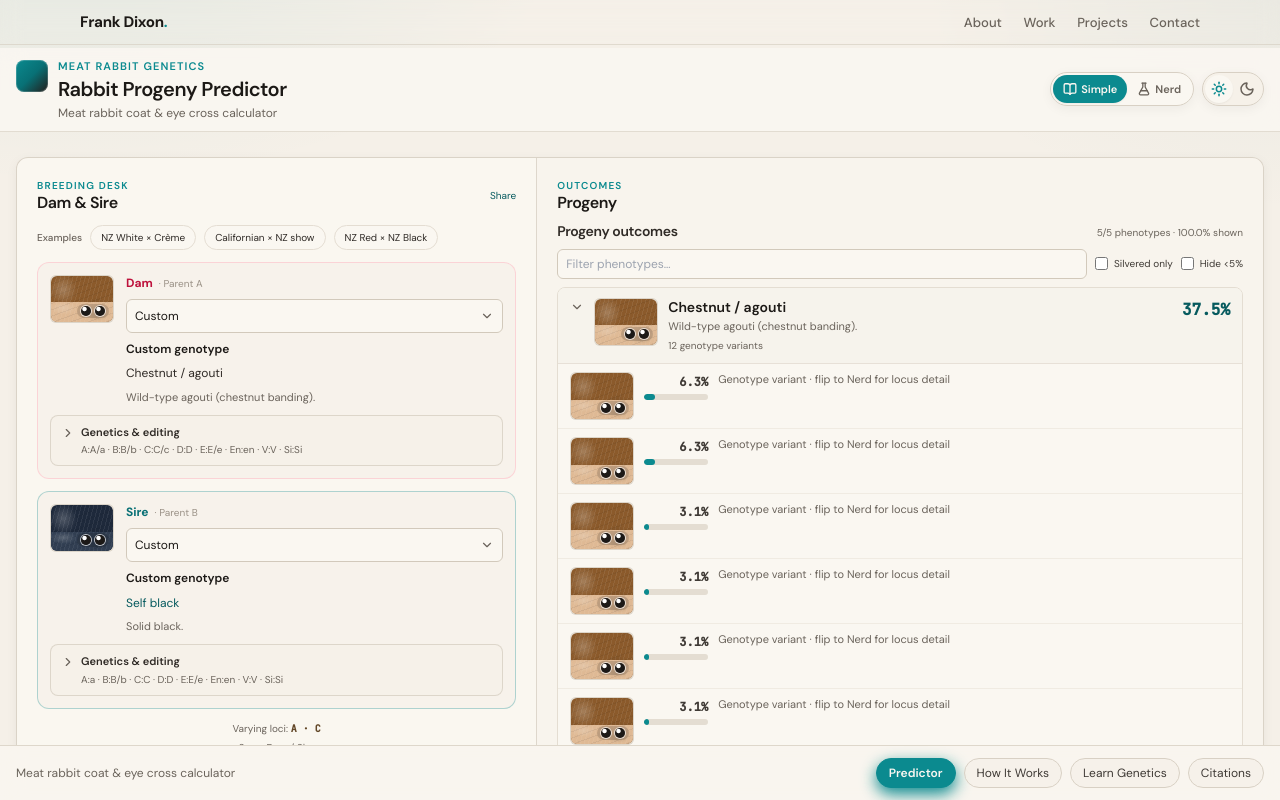
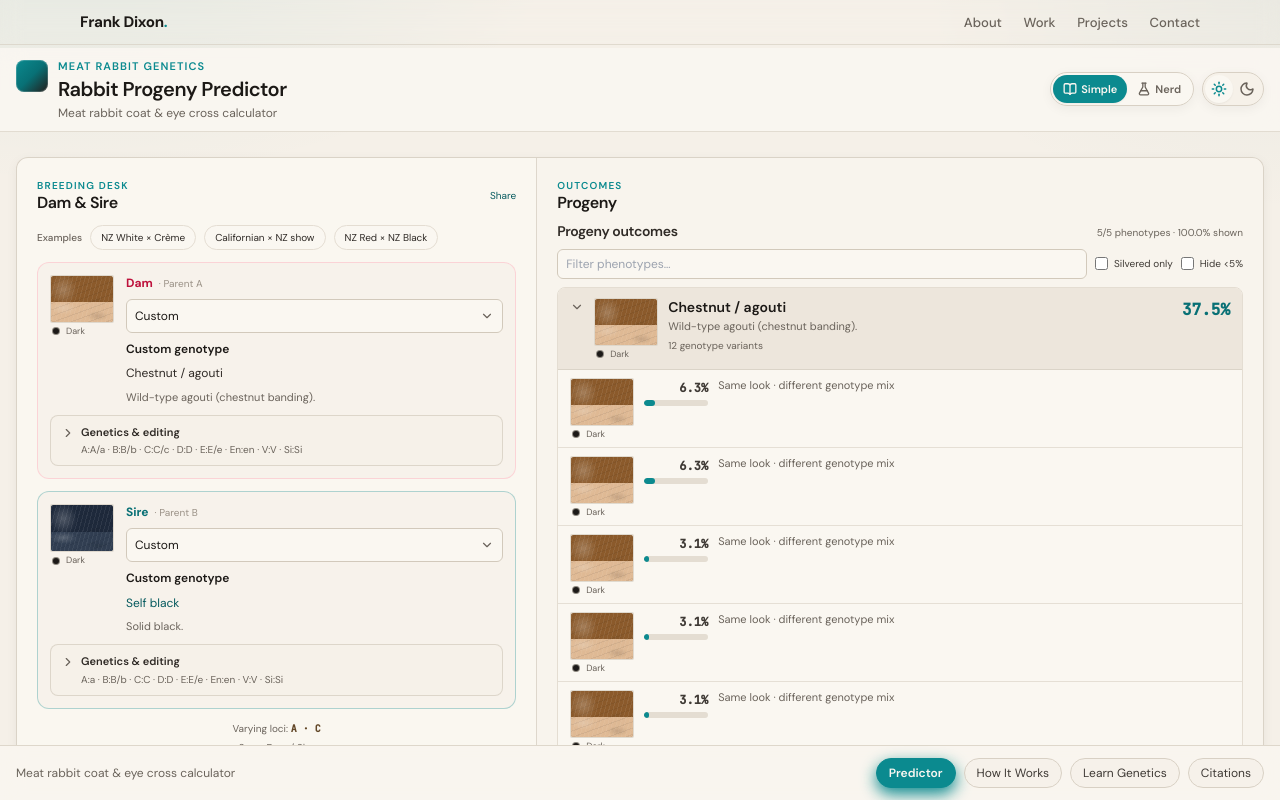
Before and after one commit to frank-dixon/rabbit-genetics-visualizer, a React (Vite) app: page / in a window 1280 px wide. Built offline with nearby package versions, Linux system fonts and the light colour scheme.

Commit message:
fix(rabbit): adult fur swatches — flat eye chip, no googly pair
Restore signed-off Breeding desk craft: coat is a fur texture rectangle
with a single flat eye-color dot under it, not cartoon eyes on the face.
Quiet Simple-mode progeny copy; teal/paper tokens in outcomes panel.

```diff
--- a/src/components/PhenotypeRenderer.tsx
+++ b/src/components/PhenotypeRenderer.tsx
@@ -4,10 +4,10 @@ import { resolvePhenotypeVisual, type PhenotypeVisual } from '../utils/phenotype
 type GenotypeMap = Record<string, [string, string]>;
 
 const EYE_COLORS = {
-  ruby: { iris: '#c81e1e', ring: '#fca5a5' },
-  blue: { iris: '#2563eb', ring: '#93c5fd' },
-  pink: { iris: '#db2777', ring: '#f9a8d4' },
-  dark: { iris: '#1c1917', ring: '#57534e' },
+  ruby: '#c81e1e',
+  blue: '#2563eb',
+  pink: '#db2777',
+  dark: '#1c1917',
 } as const;
 
 const SIZE_MAP = {
@@ -16,10 +16,10 @@ const SIZE_MAP = {
   lg: 'w-40 h-28',
 } as const;
 
-const EYE_SIZE = {
-  sm: 'h-2.5 w-2.5',
-  md: 'h-3.5 w-3.5',
-  lg: 'h-4 w-4',
+const DOT_SIZE = {
+  sm: 'h-2 w-2',
+  md: 'h-2.5 w-2.5',
+  lg: 'h-3 w-3',
 } as const;
 
 interface PhenotypeRendererProps {
@@ -29,16 +29,14 @@ interface PhenotypeRendererProps {
   label?: string;
 }
 
-function FurSwatch({ visual, size }: { visual: PhenotypeVisual; size: keyof typeof SIZE_MAP }) {
-  const eyes = EYE_COLORS[visual.eyeColor];
+function FurSwatch({ visual }: { visual: PhenotypeVisual }) {
   const showBellyBand = visual.pattern === 'agouti' || visual.pattern === 'solid';
   const showPoints = visual.pattern === 'pointed' && visual.pointColor;
   const showBroken = visual.pattern === 'broken' && visual.patchColor;
   const showCharlie = visual.pattern === 'charlie' && visual.patchColor;
 
   return (
-    <div className="relative h-full w-full overflow-hidden rounded-md">
-      {/* Base coat with fur texture */}
+    <div className="relative h-full w-full overflow-hidden rounded-sm">
       <div
         className="fur-swatch absolute inset-0"
         style={{ backgroundColor: visual.bodyColor }}
@@ -115,24 +113,6 @@ function FurSwatch({ visual, size }: { visual: PhenotypeVisual; size: keyof type
           }}
         />
       )}
-
-      {/* Eye color dots (not cartoon rabbit art) */}
-      <div className="absolute bottom-1 right-1 flex items-center gap-1 rounded-full bg-black/15 px-1 py-0.5 backdrop-blur-[1px]">
-        <span
-          className={`inline-block rounded-full ring-1 ring-white/70 shadow-sm ${EYE_SIZE[size]}`}
-          style={{
-            background: `radial-gradient(circle at 35% 30%, #fff 0 18%, ${eyes.iris} 28% 72%, ${eyes.ring} 100%)`,
-          }}
-          title={`Eyes: ${visual.eyeColor}`}
-        />
-        <span
-          className={`inline-block rounded-full ring-1 ring-white/70 shadow-sm ${EYE_SIZE[size]}`}
-          style={{
-            background: `radial-gradient(circle at 35% 30%, #fff 0 18%, ${eyes.iris} 28% 72%, ${eyes.ring} 100%)`,
-          }}
-          aria-hidden="true"
-        />
-      </div>
     </div>
   );
 }
@@ -144,14 +124,30 @@ export function PhenotypeRenderer({
   label,
 }: PhenotypeRendererProps) {
   const visual = useMemo(() => resolvePhenotypeVisual(genotype), [genotype]);
+  const eye = EYE_COLORS[visual.eyeColor];
 
   return (
     <div
-      className={`rounded-md border border-rule/80 dark:border-rule-dark/70 bg-paper-2/60 dark:bg-espresso/60 overflow-hidden ${SIZE_MAP[size]} ${className}`}
+      className={`flex flex-col gap-1 ${className}`}
       role={label ? 'img' : undefined}
-      aria-label={label}
+      aria-label={label ?? `Coat swatch, ${visual.eyeColor} eyes`}
     >
-      <FurSwatch visual={visual} size={size} />
+      <div
+        className={`rounded-sm border border-rule/70 dark:border-rule-dark/70 bg-paper-2/40 dark:bg-espresso/50 overflow-hidden ${SIZE_MAP[size]}`}
+      >
+        <FurSwatch visual={visual} />
+      </div>
+      {/* Single flat eye-color chip — not googly eyes on the fur face */}
+      <div className="flex items-center gap-1.5 px-0.5">
+        <span
+          className={`inline-block shrink-0 rounded-full border border-rule/60 dark:border-rule-dark/60 ${DOT_SIZE[size]}`}
+          style={{ backgroundColor: eye }}
+          title={`Eye color: ${visual.eyeColor}`}
+        />
+        <span className="text-[9px] leading-none text-ink-muted capitalize truncate">
+          {visual.eyeColor}
+        </span>
+      </div>
     </div>
   );
 }
--- a/src/components/ProgenyOutcomesPanel.tsx
+++ b/src/components/ProgenyOutcomesPanel.tsx
@@ -153,14 +153,14 @@ export function ProgenyOutcomesPanel() {
     <div>
       <div className="flex items-baseline justify-between gap-3 mb-2">
         <h3 className="text-sm font-semibold text-slate-700 dark:text-slate-200">Progeny outcomes</h3>
-        <span className="text-[10px] text-slate-500 dark:text-slate-400 shrink-0">
+        <span className="text-[10px] text-ink-muted shrink-0">
           {filteredGroups.length}/{groups.length} phenotypes · {formatProbability(probabilitySum)}{' '}
           shown
         </span>
       </div>
 
       {progenyFocusLabel && (
-        <p className="text-[10px] text-sky-700 dark:text-sky-400 mb-2">
+        <p className="text-[10px] text-teal-deep dark:text-teal mb-2">
           Chromosome focus: {progenyFocusLabel}
         </p>
       )}
@@ -171,9 +171,9 @@ export function ProgenyOutcomesPanel() {
           value={searchQuery}
           onChange={(event) => setSearchQuery(event.target.value)}
           placeholder="Filter phenotypes…"
-          className="flex-1 min-w-[10rem] text-xs rounded-md border border-slate-300 dark:border-slate-600 bg-paper-soft dark:bg-slate-950 text-slate-800 dark:text-slate-100 px-2 py-1.5 focus:outline-none focus:ring-2 focus:ring-sky-400"
+          className="flex-1 min-w-[10rem] text-xs rounded-md border border-slate-300 dark:border-slate-600 bg-paper-soft dark:bg-slate-950 text-ink dark:text-paper-soft px-2 py-1.5 focus:outline-none focus:ring-2 focus:ring-sky-400"
         />
-        <label className="inline-flex items-center gap-1.5 text-[10px] text-slate-600 dark:text-slate-300 cursor-pointer">
+        <label className="inline-flex items-center gap-1.5 text-[10px] text-ink-soft cursor-pointer">
           <input
             type="checkbox"
             checked={silveredOnly}
@@ -182,7 +182,7 @@ export function ProgenyOutcomesPanel() {
           />
           Silvered only
         </label>
-        <label className="inline-flex items-center gap-1.5 text-[10px] text-slate-600 dark:text-slate-300 cursor-pointer">
+        <label className="inline-flex items-center gap-1.5 text-[10px] text-ink-soft cursor-pointer">
           <input
             type="checkbox"
             checked={hideRare}
@@ -195,7 +195,7 @@ export function ProgenyOutcomesPanel() {
 
       <div className="rounded-lg border border-slate-200 dark:border-slate-800 max-h-[min(70vh,560px)] lg:max-h-[min(72vh,640px)] overflow-y-auto overscroll-contain bg-paper-soft dark:bg-slate-900 divide-y divide-slate-200 dark:divide-slate-800">
         {visibleGroups.length === 0 && (
-          <p className="px-3 py-6 text-xs text-center text-slate-500 dark:text-slate-400">
+          <p className="px-3 py-6 text-xs text-center text-ink-muted">
             No outcomes match the current filters.
           </p>
         )}
@@ -208,15 +208,15 @@ export function ProgenyOutcomesPanel() {
           return (
             <section key={group.phenotype}>
               <div
-                className={`w-full flex items-start gap-2.5 px-3 py-2.5 bg-slate-50/90 dark:bg-slate-950/60 border-b border-slate-200/80 dark:border-slate-800/80 ${
-                  progenyFocusLabel === group.title ? 'ring-2 ring-inset ring-sky-400/60' : ''
+                className={`w-full flex items-start gap-2.5 px-3 py-2.5 bg-paper-2/80 dark:bg-espresso/50 border-b border-rule/80 dark:border-rule-dark/70 ${
+                  progenyFocusLabel === group.title ? 'ring-2 ring-inset ring-teal/50' : ''
                 }`}
               >
                 {canCollapse && (
                   <button
                     type="button"
                     onClick={() => toggleGroup(group.phenotype)}
-                    className="mt-0.5 shrink-0 text-slate-500 hover:text-slate-700 dark:hover:text-slate-300"
+                    className="mt-0.5 shrink-0 text-ink-muted hover:text-ink dark:hover:text-paper-soft"
                     aria-label={isCollapsed ? 'Expand phenotype group' : 'Collapse phenotype group'}
                   >
                     <ChevronDown
@@ -242,35 +242,35 @@ export function ProgenyOutcomesPanel() {
                 <div className="flex-1 min-w-0">
                   <div className="flex items-start justify-between gap-3">
                     <div className="min-w-0">
-                      <h4 className="text-sm font-semibold text-slate-800 dark:text-slate-100 leading-snug">
+                      <h4 className="text-sm font-semibold text-ink dark:text-paper-soft leading-snug">
                         <GlossaryTermText text={group.title} />
                       </h4>
                       {!isNerd && group.plainEnglish && (
-                        <p className="text-[11px] text-slate-500 dark:text-slate-400 mt-0.5 leading-snug">
+                        <p className="text-[11px] text-ink-muted mt-0.5 leading-snug">
                           {group.plainEnglish}
                         </p>
                       )}
                       {isNerd && headerGenotype && (
-                        <p className="text-[11px] text-slate-600 dark:text-slate-300 mt-0.5 leading-snug">
+                        <p className="text-[11px] text-ink-soft mt-0.5 leading-snug">
                           {resolveNerdPhenotypeBlurb(headerGenotype)}
                         </p>
                       )}
                       {isNerd && group.subtitle && (
-                        <p className="text-[11px] text-slate-500 dark:text-slate-400 mt-0.5 leading-snug font-mono">
+                        <p className="text-[11px] text-ink-muted mt-0.5 leading-snug font-mono">
                           <GlossaryTermText text={group.subtitle} />
                         </p>
                       )}
                       {!isNerd && group.subtitle && (
-                        <p className="text-[11px] text-slate-500 dark:text-slate-400 mt-0.5 leading-snug">
+                        <p className="text-[11px] text-ink-muted mt-0.5 leading-snug">
                           <GlossaryTermText text={group.subtitle} />
                         </p>
                       )}
-                      <p className="text-[10px] text-slate-500 dark:text-slate-400 mt-1">
+                      <p className="text-[10px] text-ink-muted mt-1">
                         {variantQualifier(group.variants.length)}
                       </p>
                     </div>
                     <div className="flex flex-col items-end gap-1 shrink-0 w-20">
-                      <span className="text-base font-bold font-mono text-sky-700 dark:text-sky-400 tabular-nums">
+                      <span className="text-base font-bold font-mono text-teal-deep dark:text-teal tabular-nums">
                         {formatProbability(group.combinedProbability)}
                       </span>
                       {group.variants.length === 1 && (
@@ -286,7 +286,7 @@ export function ProgenyOutcomesPanel() {
               </div>
 
               {!isCollapsed && group.variants.length > 1 && (
-                <ul className="divide-y divide-slate-100 dark:divide-slate-800/80">
+                <ul className="divide-y divide-rule/60 dark:divide-rule-dark/50">
                   {group.variants.map(({ outcome, baseline }) => {
                     const key = `${outcome.genotype}-${outcome.phenotype}`;
                     const compactGenotype = formatCompactGenotype(outcome.genotypeByLocus);
@@ -294,8 +294,8 @@ export function ProgenyOutcomesPanel() {
                     return (
                       <li
                         key={key}
-                        className={`flex items-start gap-2.5 pl-3 pr-3 py-2 cursor-pointer hover:bg-slate-50 dark:hover:bg-slate-950/40 ${
-                          progenyFocusLabel === outcome.genotype ? 'bg-sky-50/60 dark:bg-sky-950/20' : ''
+                        className={`flex items-start gap-2.5 pl-3 pr-3 py-2 cursor-pointer hover:bg-paper-2/70 dark:hover:bg-espresso/40 ${
+                          progenyFocusLabel === outcome.genotype ? 'bg-teal-soft/40 dark:bg-sky-950/30' : ''
                         }`}
                         onClick={() =>
                           focusProgenyGenotype(
@@ -310,7 +310,7 @@ export function ProgenyOutcomesPanel() {
                           className="shrink-0 w-16"
                         />
                         <div className="w-16 shrink-0 flex flex-col items-end gap-1 pt-0.5">
-                          <span className="text-xs font-bold font-mono text-slate-600 dark:text-slate-300 tabular-nums">
+                          <span className="text-xs font-bold font-mono text-ink-soft tabular-nums">
                             {formatProbability(outcome.probability)}
                           </span>
                           <ProbabilityBar
@@ -325,7 +325,7 @@ export function ProgenyOutcomesPanel() {
                                 genotype={outcome.genotypeByLocus}
                                 baseline={baseline}
                               />
-                              <p className="text-[10px] text-slate-500 dark:text-slate-400 leading-snug">
+                              <p className="text-[10px] text-ink-muted leading-snug">
                                 {resolveNerdPhenotypeBlurb(outcome.genotypeByLocus)}
                               </p>
                               <span onClick={(event) => event.stopPropagation()}>
@@ -333,8 +333,8 @@ export function ProgenyOutcomesPanel() {
                               </span>
                             </>
                           ) : (
-                            <p className="text-[11px] text-slate-500 dark:text-slate-400 leading-snug">
-                              Genotype variant · flip to Nerd for locus detail
+                            <p className="text-[11px] text-ink-muted leading-snug">
+                              Same look · different genotype mix
                             </p>
                           )}
                         </div>
@@ -346,8 +346,8 @@ export function ProgenyOutcomesPanel() {
 
               {!isCollapsed && group.variants.length === 1 && isNerd && (
                 <div
-                  className={`px-3 pb-2.5 pl-8 space-y-1 hover:bg-slate-50 dark:hover:bg-slate-950/40 cursor-pointer ${
-                    progenyFocusLabel === group.title ? 'bg-sky-50/60 dark:bg-sky-950/20' : ''
+                  className={`px-3 pb-2.5 pl-8 space-y-1 hover:bg-paper-2/70 dark:hover:bg-espresso/40 cursor-pointer ${
+                    progenyFocusLabel === group.title ? 'bg-teal-soft/40 dark:bg-sky-950/30' : ''
                   }`}
                   onClick={() =>
                     focusProgenyGenotype(
@@ -374,7 +374,7 @@ export function ProgenyOutcomesPanel() {
         <button
           type="button"
           onClick={() => setShowAll(true)}
-          className="mt-2 text-xs text-sky-700 dark:text-sky-400 hover:underline min-h-[44px]"
+          className="mt-2 text-xs text-teal-deep dark:text-teal hover:underline min-h-[44px]"
         >
           Show {hiddenGroupCount} more phenotype{hiddenGroupCount === 1 ? '' : 's'}
         </button>
@@ -384,7 +384,7 @@ export function ProgenyOutcomesPanel() {
         <button
           type="button"
           onClick={() => setShowAll(false)}
-          className="mt-2 text-xs text-slate-500 dark:text-slate-400 hover:underline min-h-[44px]"
+          className="mt-2 text-xs text-ink-muted hover:underline min-h-[44px]"
         >
           Show fewer
         </button>
```
